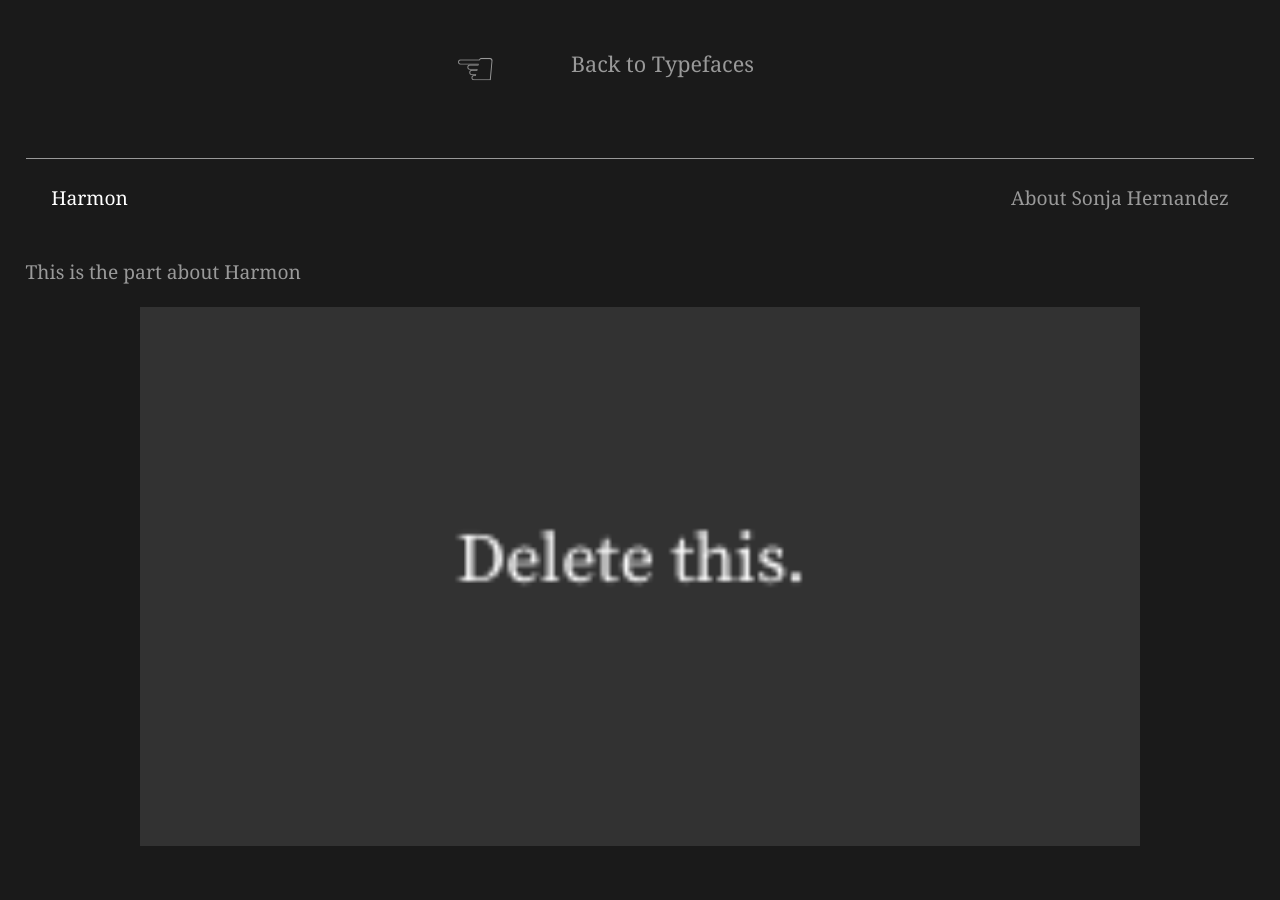
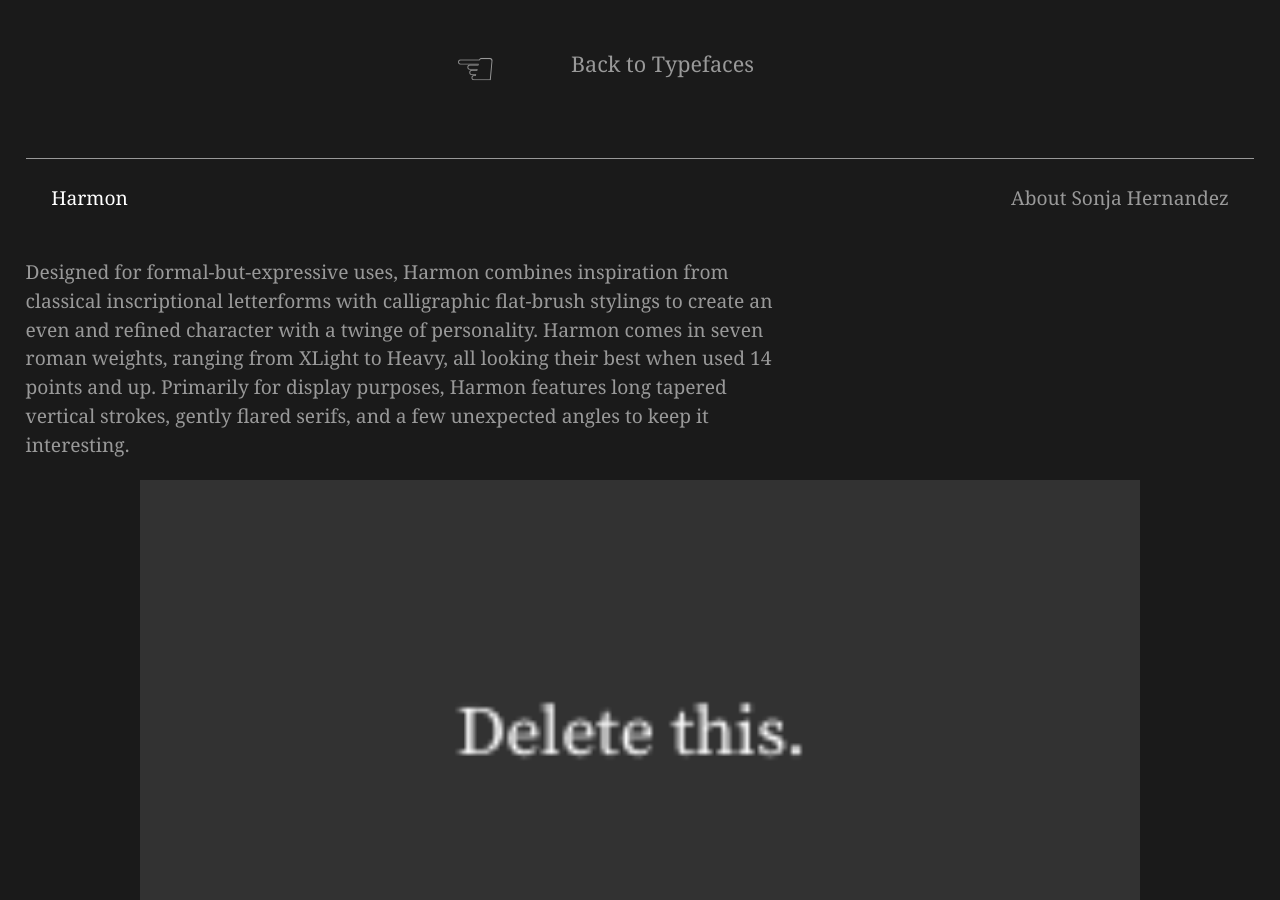
Before and after one commit to typeatcooperbest/typeatcooperbest, a Jekyll site: the page built from _typefaces/harmon.md, in a window 1280 px wide and 900 px high. Built offline with Jekyll 4.4.1, drawn with Linux system fonts in a browser that asks for light colours; some web fonts are replaced.

Commit message:
Update harmon.md
Re-add the copy to Sonja's page

```diff
--- a/_typefaces/harmon.md
+++ b/_typefaces/harmon.md
@@ -6,8 +6,8 @@ designer: Sonja Hernandez
 permalink: /harmon/
 
 sections:
-  typefaceBlurb: This is the part about Harmon
-  bio: Here's Sonja's bio
+  typefaceBlurb: Designed for formal-but-expressive uses, Harmon combines inspiration from classical inscriptional letterforms with calligraphic flat-brush stylings to create an even and refined character with a twinge of personality. Harmon comes in seven roman weights, ranging from XLight to Heavy, all looking their best when used 14 points and up. Primarily for display purposes, Harmon features long tapered vertical strokes, gently flared serifs, and a few unexpected angles to keep  it interesting.
+  bio: Sonja Hernandez leads the Brand & Icon Design teams at Adobe by day, and moonlights as a letterer and novice typedesigner. She lives in Berkeley with her cat & three chickens.
 
 website: yourwebsite
 instagram: yourinstagram
```
